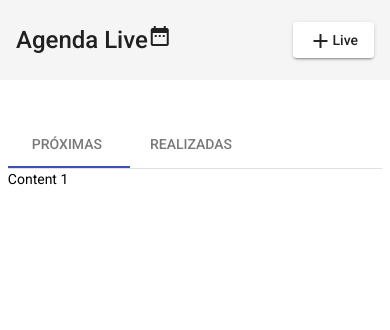
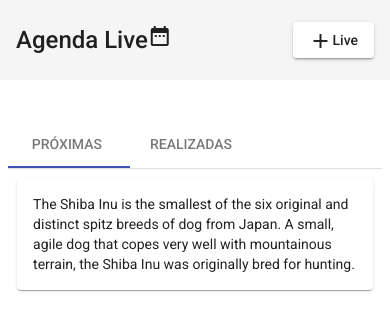
Before and after one commit to BrunoYoshioka/agendalive-app, an Angular app: page / in a window 390 px wide. Shown: the top 330 px of the page. Built offline with nearby package versions, Linux system fonts and the light colour scheme.

Commit message:
Inserindo Grid e Responsividade

```diff
--- a/package.json
+++ b/package.json
@@ -16,6 +16,7 @@
     "@angular/common": "~10.2.0",
     "@angular/compiler": "~10.2.0",
     "@angular/core": "~10.2.0",
+    "@angular/flex-layout": "^10.0.0-beta.32",
     "@angular/forms": "~10.2.0",
     "@angular/material": "^10.2.7",
     "@angular/platform-browser": "~10.2.0",
--- a/src/app/app.module.ts
+++ b/src/app/app.module.ts
@@ -9,6 +9,7 @@ import {MatToolbarModule} from '@angular/material/toolbar';
 import {MatIconModule} from '@angular/material/icon';
 import {MatButtonModule} from '@angular/material/button';
 import {MatTabsModule} from '@angular/material/tabs';
+import {MatCardModule} from '@angular/material/card';
 import { LiveListComponent } from './views/home/live-list/live-list.component';
 
 @NgModule({
@@ -24,7 +25,8 @@ import { LiveListComponent } from './views/home/live-list/live-list.component';
     MatToolbarModule,
     MatIconModule,
     MatButtonModule,
-    MatTabsModule
+    MatTabsModule,
+    MatCardModule
   ],
   providers: [],
   bootstrap: [AppComponent]
--- a/src/app/views/home/live-list/live-list.component.html
+++ b/src/app/views/home/live-list/live-list.component.html
@@ -1,4 +1,26 @@
 <mat-tab-group mat-align-tabs="start" style="padding-top: 40px; padding-left: 2%; padding-right: 2%;">
-    <mat-tab label="PRÓXIMAS">Content 1</mat-tab>
+    <mat-tab label="PRÓXIMAS">
+        <div fxLayout="row" fxLayoutAlign="start center" style="padding: 2%;">
+            <div style="margin: 0.5%;">
+
+                <mat-card class="example-card"
+                fxFlex="0 1 calc(33.3% - 11px)"
+                fxFlex.lt-md="0 1 calc(50% - 11px"
+                fxFlex.lt-sm="100%">
+                    <mat-card-header>
+
+                    </mat-card-header>
+                    <mat-card-content>
+                      <p>
+                        The Shiba Inu is the smallest of the six original and distinct spitz breeds of dog from Japan.
+                        A small, agile dog that copes very well with mountainous terrain, the Shiba Inu was originally
+                        bred for hunting.
+                      </p>
+                    </mat-card-content>
+                </mat-card>
+
+            </div>
+        </div>
+    </mat-tab>
     <mat-tab label="REALIZADAS">Content 2</mat-tab>
 </mat-tab-group>
```
Also changed, not shown: 1 other file (tests, documents, lock files or other folders).
